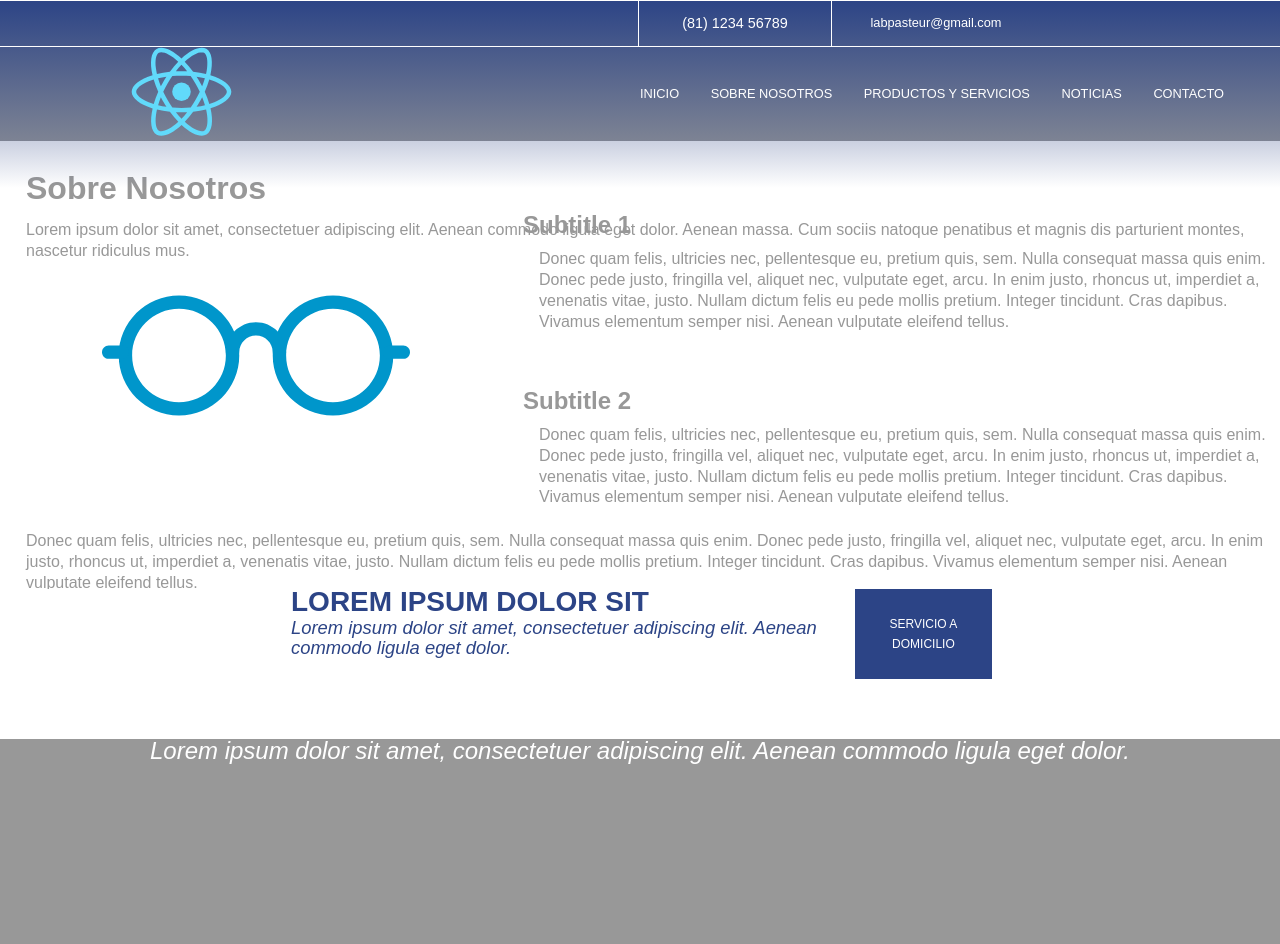
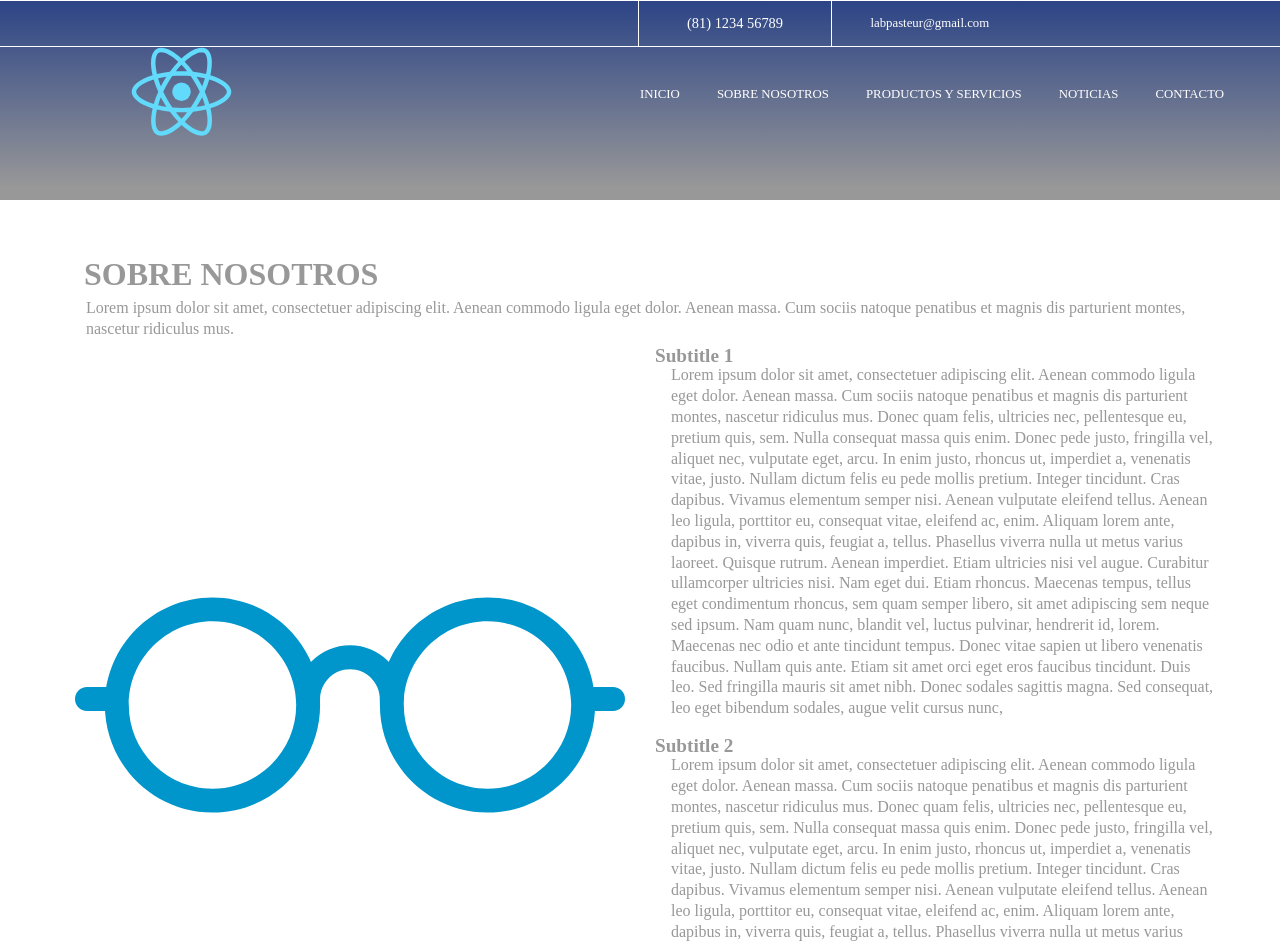
Before and after one commit to Axolodev/LaboratoriosPasteur, a React (Create React App) app: page /about in a window 1280 px wide. Shown: the top 944 px of the page. Built offline with nearby package versions, Linux system fonts and the light colour scheme; some icons are missing.

Commit message:
finished About us page. need to implement delivery button functionality and footer component

```diff
--- a/src/components/AboutUs/InfoP/InfoP.jsx
+++ b/src/components/AboutUs/InfoP/InfoP.jsx
@@ -3,16 +3,16 @@ import styled from 'styled-components';
 import {MainText, SecondaryText} from './../../../styles/AppStyles';
 
 const Title = MainText(styled.p`
-	font-size: 1.5em;
+	font-size: 1.2em;
 	font-weight: bold;
-	line-height: 2em;
 	text-align: left;
 	color: #989898;
+
 `);
 
 const Message = SecondaryText(styled.p`
 	font-size: 1em;
-	padding-left: 1em;
+	padding-left: 16px;
 	line-height: 1.3em;
 	color: #989898;
 `);
--- a/src/components/AboutUs/OurInfo.jsx
+++ b/src/components/AboutUs/OurInfo.jsx
@@ -8,16 +8,15 @@ import { SecondaryText } from '../../styles/AppStyles';
 
 
 const introMessage = "Lorem ipsum dolor sit amet, consectetuer adipiscing elit. Aenean commodo ligula eget dolor. Aenean massa. Cum sociis natoque penatibus et magnis dis parturient montes, nascetur ridiculus mus.";
-
-const firstParagraph = "Donec quam felis, ultricies nec, pellentesque eu, pretium quis, sem. Nulla consequat massa quis enim. Donec pede justo, fringilla vel, aliquet nec, vulputate eget, arcu. In enim justo, rhoncus ut, imperdiet a, venenatis vitae, justo. Nullam dictum felis eu pede mollis pretium. Integer tincidunt. Cras dapibus. Vivamus elementum semper nisi. Aenean vulputate eleifend tellus.";
-const secondParagraph = "Donec quam felis, ultricies nec, pellentesque eu, pretium quis, sem. Nulla consequat massa quis enim. Donec pede justo, fringilla vel, aliquet nec, vulputate eget, arcu. In enim justo, rhoncus ut, imperdiet a, venenatis vitae, justo. Nullam dictum felis eu pede mollis pretium. Integer tincidunt. Cras dapibus. Vivamus elementum semper nisi. Aenean vulputate eleifend tellus.";
+const firstParagraph = "Lorem ipsum dolor sit amet, consectetuer adipiscing elit. Aenean commodo ligula eget dolor. Aenean massa. Cum sociis natoque penatibus et magnis dis parturient montes, nascetur ridiculus mus. Donec quam felis, ultricies nec, pellentesque eu, pretium quis, sem. Nulla consequat massa quis enim. Donec pede justo, fringilla vel, aliquet nec, vulputate eget, arcu. In enim justo, rhoncus ut, imperdiet a, venenatis vitae, justo. Nullam dictum felis eu pede mollis pretium. Integer tincidunt. Cras dapibus. Vivamus elementum semper nisi. Aenean vulputate eleifend tellus. Aenean leo ligula, porttitor eu, consequat vitae, eleifend ac, enim. Aliquam lorem ante, dapibus in, viverra quis, feugiat a, tellus. Phasellus viverra nulla ut metus varius laoreet. Quisque rutrum. Aenean imperdiet. Etiam ultricies nisi vel augue. Curabitur ullamcorper ultricies nisi. Nam eget dui. Etiam rhoncus. Maecenas tempus, tellus eget condimentum rhoncus, sem quam semper libero, sit amet adipiscing sem neque sed ipsum. Nam quam nunc, blandit vel, luctus pulvinar, hendrerit id, lorem. Maecenas nec odio et ante tincidunt tempus. Donec vitae sapien ut libero venenatis faucibus. Nullam quis ante. Etiam sit amet orci eget eros faucibus tincidunt. Duis leo. Sed fringilla mauris sit amet nibh. Donec sodales sagittis magna. Sed consequat, leo eget bibendum sodales, augue velit cursus nunc,";
+const secondParagraph = "Lorem ipsum dolor sit amet, consectetuer adipiscing elit. Aenean commodo ligula eget dolor. Aenean massa. Cum sociis natoque penatibus et magnis dis parturient montes, nascetur ridiculus mus. Donec quam felis, ultricies nec, pellentesque eu, pretium quis, sem. Nulla consequat massa quis enim. Donec pede justo, fringilla vel, aliquet nec, vulputate eget, arcu. In enim justo, rhoncus ut, imperdiet a, venenatis vitae, justo. Nullam dictum felis eu pede mollis pretium. Integer tincidunt. Cras dapibus. Vivamus elementum semper nisi. Aenean vulputate eleifend tellus. Aenean leo ligula, porttitor eu, consequat vitae, eleifend ac, enim. Aliquam lorem ante, dapibus in, viverra quis, feugiat a, tellus. Phasellus viverra nulla ut metus varius laoreet. Quisque rutrum. Aenean imperdiet. Etiam ultricies nisi vel augue. Curabitur ullamcorper ultricies nisi. Nam eget dui. Etiam rhoncus. Maecenas tempus, tellus eget condimentum rhoncus, sem quam semper libero, sit amet adipiscing sem neque sed ipsum. Nam quam nunc, blandit vel, luctus pulvinar, hendrerit id, lorem. Maecenas nec odio et ante tincidunt tempus. Donec vitae sapien ut libero venenatis faucibus. Nullam quis ante. Etiam sit amet orci eget eros faucibus tincidunt. Duis leo. Sed fringilla mauris sit amet nibh. Donec sodales sagittis magna. Sed consequat, leo eget bibendum sodales, augue velit cursus nunc,";
 const thirdParagraph = "Donec quam felis, ultricies nec, pellentesque eu, pretium quis, sem. Nulla consequat massa quis enim. Donec pede justo, fringilla vel, aliquet nec, vulputate eget, arcu. In enim justo, rhoncus ut, imperdiet a, venenatis vitae, justo. Nullam dictum felis eu pede mollis pretium. Integer tincidunt. Cras dapibus. Vivamus elementum semper nisi. Aenean vulputate eleifend tellus.";
 
 const InfoDesc = styled.div`
 	display: grid;
 	width: 100%;
-	height: calc(100% - 10em);
-	grid-template-columns: 40% 60%;
+	height: 100%;
+	grid-template-columns: 50% 50%;
 	grid-template-rows: 10% 40% 35% 15%;
 	grid-template-areas:
 	"intro intro"
@@ -25,18 +24,18 @@ const InfoDesc = styled.div`
 	"image par2"
 	"par3 par3";
 	grid-auto-flow: row;
-	grid-gap: 1px;
+	grid-gap: 5px;
 	overflow: hidden;
-	padding: 5px;
 	background-color: white;
 `;
 
 const AboutUsTitle = SecondaryText(styled.h1`
+	text-transform: uppercase;
 	font-size: 2em;
-	font-weight: bold;
-	line-height: 2em;
+	font-weight: 700;
+	line-height: 1.5em;
 	text-align: left;
-	padding-left: 0.5em;
+	padding-left: 14px;
 	color: #989898;
 `);
 
@@ -46,42 +45,47 @@ const Intro = styled.div`
 `;
 
 const Image = styled.img`
+	margin: auto 0;
+	width: 100%;
+	height: auto;
+	max-height: 100%;
+`;
+
+const ImageContainer = styled.div`
+	width: 100%;
+	height: 100%;
+	padding: 0 15px;
+	box-sizing: border-box;
 	grid-area: image;
-	width: 60%;
-	margin: auto;
+	display: flex;
+	align-items: center;
 `;
 
 const Par1 = styled.div`
 	grid-area: par1;
-	padding: 10px;
+	padding: 5px 10px;
 `;
 
 const Par2 = styled.div`
 	grid-area: par2;
-	padding: 10px;
+	padding: 5px 10px;
 `;
 
 const Par3 = styled.div`
 	grid-area: par3;
-	padding: 10px;
+	padding: 5px 10px;
 `;
 
-const OurInfo = (props) => (
+const OurInfo = () => (
 	<InfoDesc>
 		<Intro>
 			<AboutUsTitle> Sobre Nosotros </AboutUsTitle>
 			<InfoP message={introMessage} />
 		</Intro>
-		<Image src={AboutImage}/>
-		<Par1>
-			<InfoP message={firstParagraph} title="Subtitle 1" />
-		</Par1>
-		<Par2>
-			<InfoP message={secondParagraph} title="Subtitle 2" />
-		</Par2>
-		<Par3>
-			<InfoP message={thirdParagraph} />
-		</Par3>
+		<ImageContainer> <Image src={AboutImage}/> </ImageContainer>
+		<Par1> <InfoP message={firstParagraph} title="Subtitle 1" /> </Par1>
+		<Par2> <InfoP message={secondParagraph} title="Subtitle 2" /> </Par2>
+		<Par3> <InfoP message={thirdParagraph} /> </Par3>
 	</InfoDesc>
 );
 
--- a/src/components/AboutUs/Quote.jsx
+++ b/src/components/AboutUs/Quote.jsx
@@ -4,20 +4,25 @@ import { MainText } from '../../styles/AppStyles';
 
 const Div = styled.div`
 	width: 100%;
-	height: 25vh;
-	background-color: #989898;
+	height: 220px;
 	text-align: center;
+	vertical-align: center;
+	display: flex;
+	justify-content: center;
+	align-items: center;
 `;
 
 const Text = MainText(styled.p`
-	font-size: 1.5em;
+	font-size: 1.65em;
 	color: white;
 	font-style: italic;
+	line-height: 1.25em;
+	width: 50%;
 `);
 
 const Quote = (props) => (
 	<Div>
-		<Text>{props.text}</Text>
+		<Text>"{props.text}"</Text>
 	</Div>
 );
 
--- a/src/components/Home/DeliveryButton.jsx
+++ b/src/components/Home/DeliveryButton.jsx
@@ -26,7 +26,7 @@ const Title = MainText(styled.p`
 
 const Text = SecondaryText(styled.p`
 	font-style: italic;
-	font-size: 1.15em;
+	font-size: 1em;
 	padding: 3px;
 	margin: auto 0px;
 
@@ -37,7 +37,7 @@ const Button = styled(NavLink)`
 	color: white;
 	text-transform: uppercase;
 	text-align: center;
-	font-size: 0.75em;
+	font-size: 1em;
 	padding: 25px;
 	border: none;
 	text-decoration: none;
@@ -53,16 +53,17 @@ const Div = styled.div`
 	height: inherit;
 	flex-direction: column;
 	line-height: 1.25em;
+	width: ${props => props.width}%;
 
 `;
 
 const DeliveryButton = () => (
 	<ButtonCont>
-		<Div>
+		<Div width={60}>
 			<Title>Lorem ipsum dolor sit </Title>
 			<Text>Lorem ipsum dolor sit amet, consectetuer adipiscing elit. Aenean commodo ligula eget dolor.</Text>
 		</Div>
-		<Div grow>
+		<Div width={35}>
 			<Button to="/">Servicio a Domicilio</Button>
 		</Div>
 	</ButtonCont>
--- a/src/pages/About.jsx
+++ b/src/pages/About.jsx
@@ -3,22 +3,14 @@ import styled from 'styled-components';
 
 import { MainText } from './../styles/AppStyles';
 
+import Footer from './../components/Footer';
 import OurInfo from './../components/AboutUs/OurInfo';
 import DeliveryButton from './../components/Home/DeliveryButton';
 import Quote from './../components/AboutUs/Quote';
 
 const text = "Lorem ipsum dolor sit amet, consectetuer adipiscing elit. Aenean commodo ligula eget dolor.";
 
-const InfoCont = styled.div`
-  display: flex;
-  width: 100%;
-  background-color: #${props => props.background};
-  align-items: center;
-  flex-direction: column;
-`;
-
 const Layout = MainText(styled.div`
-  height: 135vh;
   background: #989898;
   display: flex;
   align-items: center;
@@ -26,16 +18,34 @@ const Layout = MainText(styled.div`
   flex-direction: column;
 `);
 
+
+const Placeholder = styled.img`
+  height: 200px;
+`;
+
+const Separator = styled.div`
+  padding: 45px 0px;
+  width: 100%;
+  display: flex;
+  justify-content: center;
+  background-color: white;
+`;
+
+const InfoBox = styled.div`
+  box-sizing: border-box;
+  padding: 40px 60px 0 60px;
+  background-color: white;
+`;
+
 const About = () => (
   <Layout>
-    <InfoCont background={"ffffff"}>
-      <OurInfo />
-
+    <Placeholder />
+    <InfoBox> <OurInfo /> </InfoBox>
+    <Separator>
       <DeliveryButton />
-    </InfoCont>
-    <InfoCont background={"989898"}>
-      <Quote text={text}/>
-    </InfoCont>
+    </Separator>
+    <Quote text={text}/>
+    <Footer />
   </Layout>
 );
 
--- a/src/styles/AppStyles.jsx
+++ b/src/styles/AppStyles.jsx
@@ -2,12 +2,12 @@ import styled from 'styled-components';
 
 export const MainText = Component => styled(Component)`
   color: ${props => props.theme.mainLightText};
-  font-family: ${props => props.theme.mainTextFontFamily};
+  font-family: '${props => props.theme.mainTextFontFamily}';
 `;
 
 export const SecondaryText = Component => styled(Component)`
   color: ${props => props.theme.mainLightText};
-  font-family: ${props => props.theme.secondaryTextFontFamily};
+  font-family: '${props => props.theme.secondaryTextFontFamily}';
 `;
 
 export const Section = styled.section`
```
